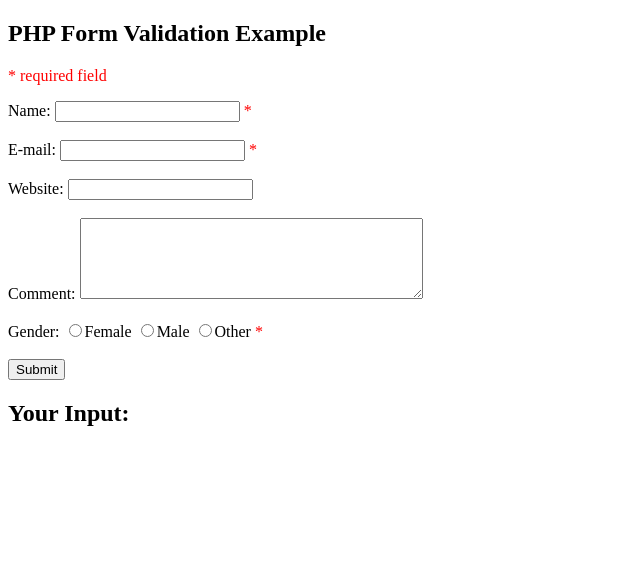
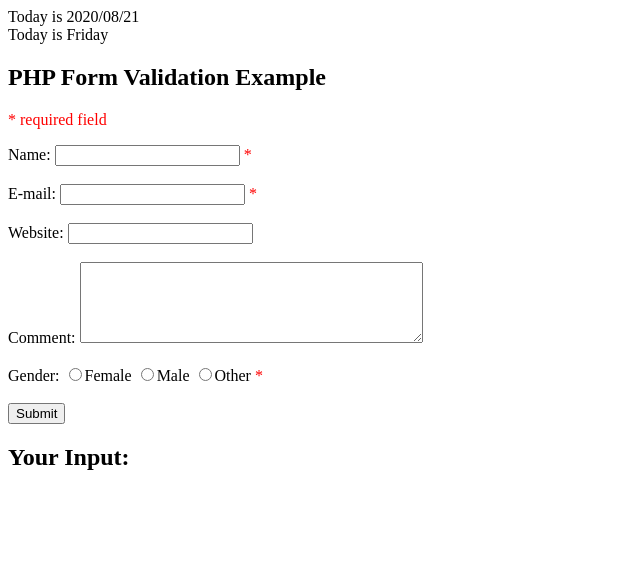
Before and after one commit to hidepatidar/hidepro, a PHP site: page / in a window 1280 px wide. Shown: the top 562 px of the page, without its empty margins (0-640 px from the left). Run offline with PHP 8.4, Linux system fonts and the light colour scheme.

Commit message:
Update index.php

```diff
--- a/index.php
+++ b/index.php
@@ -7,6 +7,12 @@
 </style>
 </head>
 <body>
+
+<?php
+echo "Today is " . date("Y/m/d") . "<br>";
+echo "Today is " . date("l");
+?>
+
 
 <?php
 // define variables and set to empty values
```
